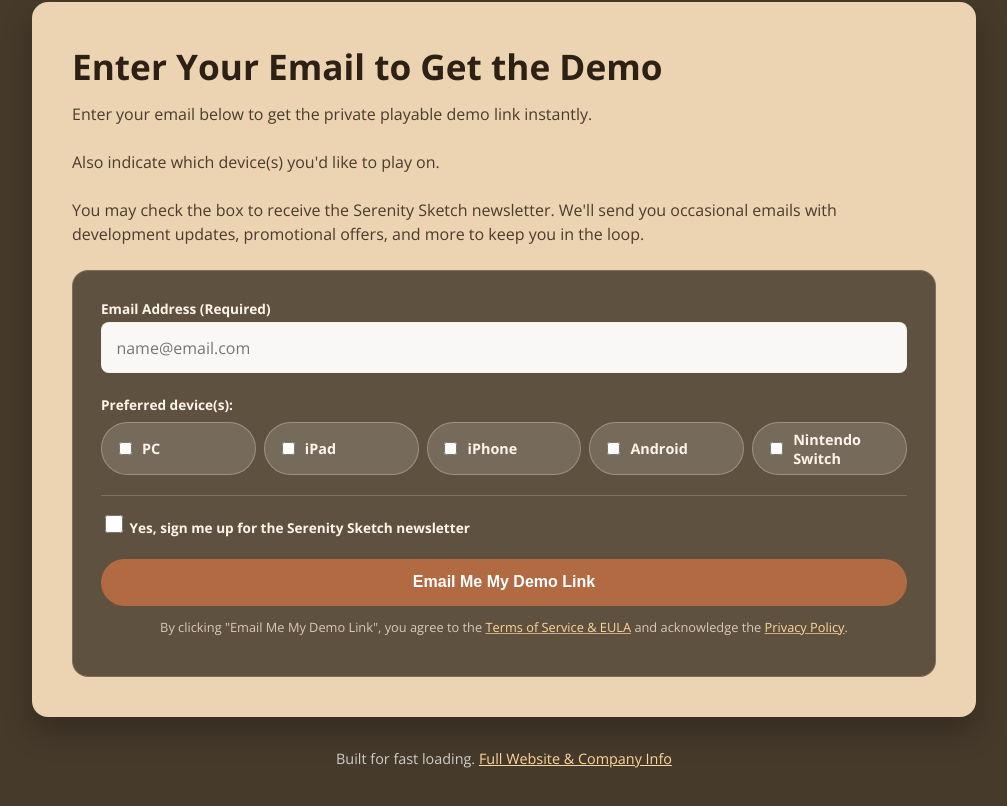
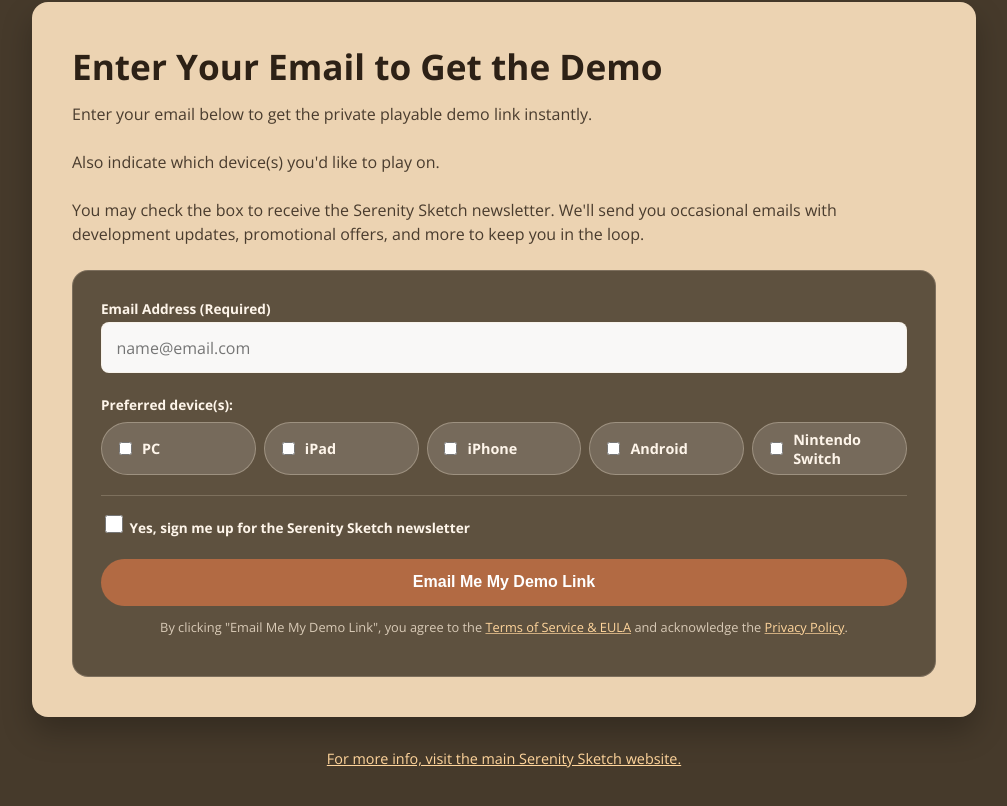
Before and after one commit to postcorporate/serenity-sketch-funnel, a plain HTML site: page index.html in a window 1280 px wide. Shown: the part 3124-3930 px from the top of the page, without its empty margins (136-1143 px from the left). Drawn offline with nearby package versions, Linux system fonts and the light colour scheme; a script that the page names is missing.

Commit message:
Footer - link to main website text change

```diff
--- a/index.html
+++ b/index.html
@@ -867,7 +867,7 @@
       </section>
 
       <footer>
-        Built for fast loading. <a href="#" data-link="main-site">Full Website & Company Info</a>
+        <a href="#" data-link="main-site">For more info, visit the main Serenity Sketch website.</a>
       </footer>
     </div>
 
```
